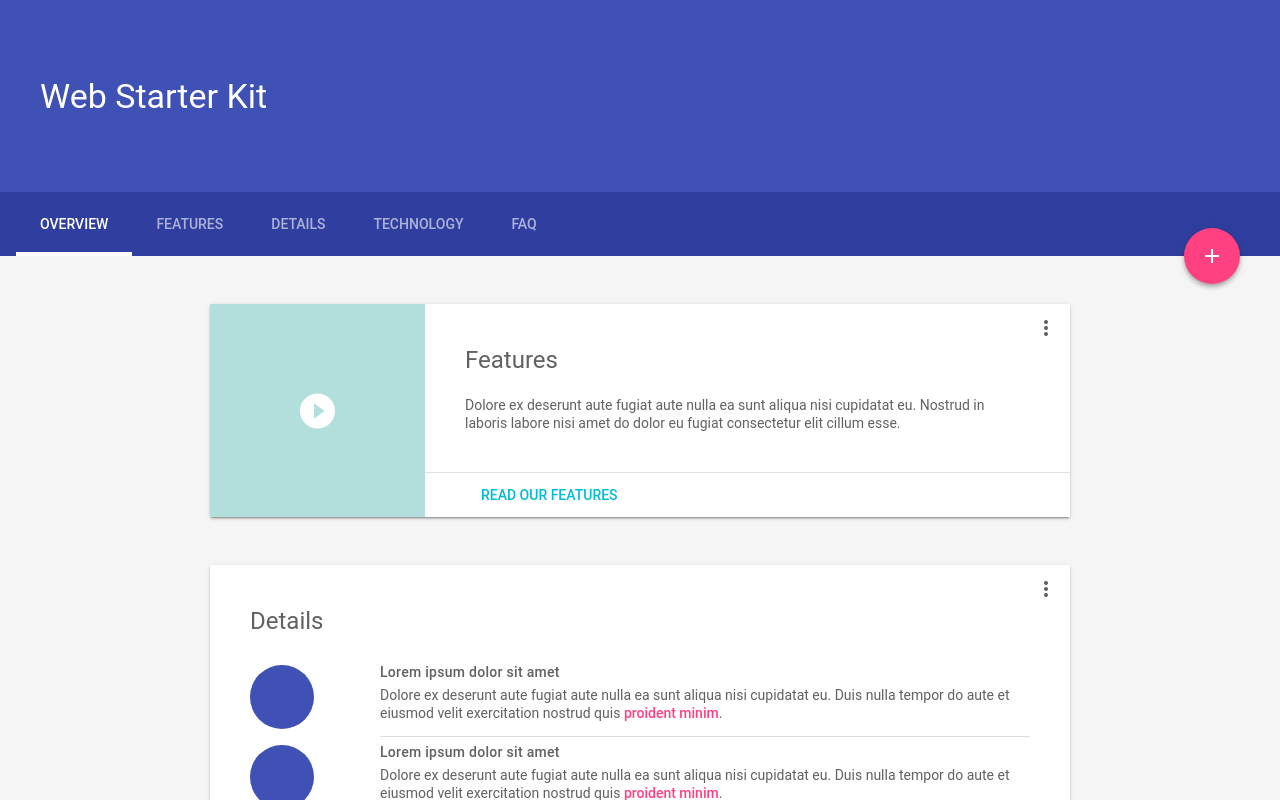
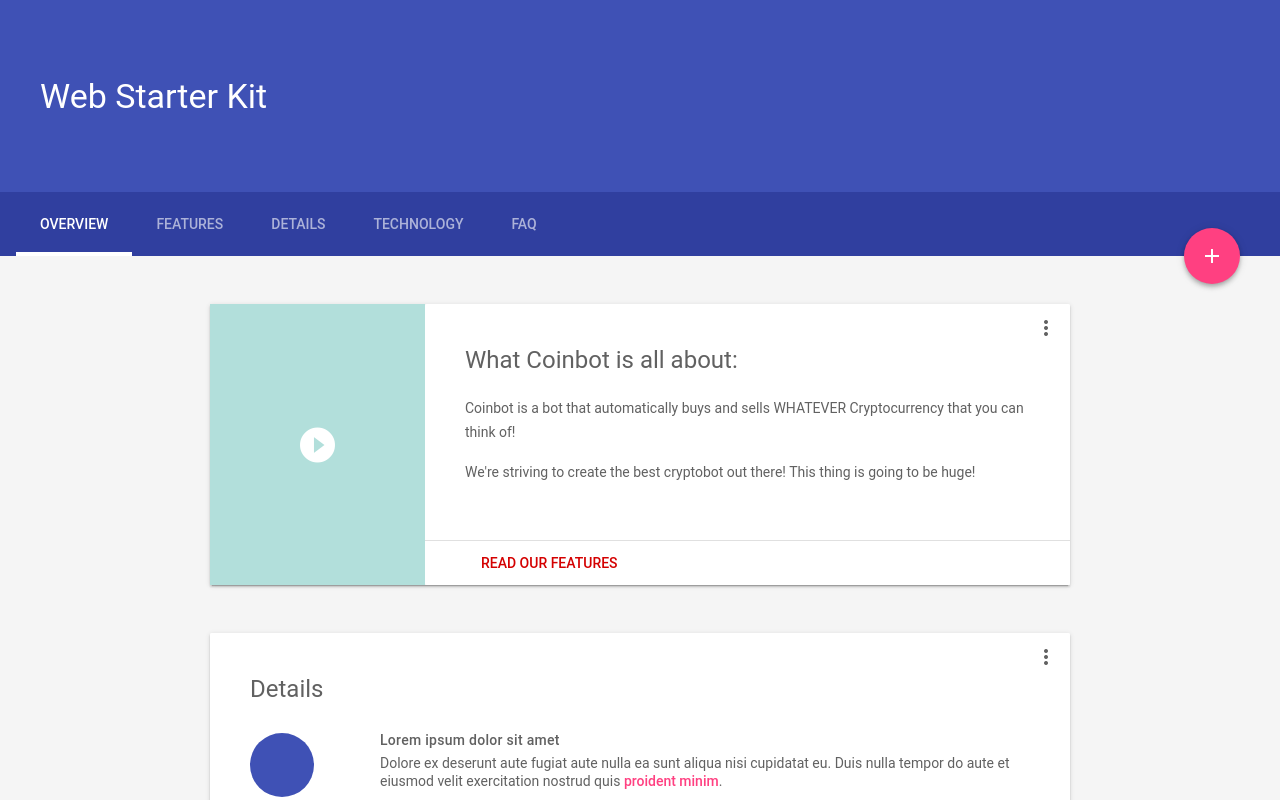
Before and after one commit to Frostbyt3/Webkit, a plain HTML site: page index.html in a window 1280 px wide. Drawn offline with nearby package versions, Linux system fonts and the light colour scheme.

Commit message:
Slight Changes to the Index and CSS

```diff
--- a/index.html
+++ b/index.html
@@ -5,7 +5,7 @@
     <meta http-equiv="X-UA-Compatible" content="IE=edge">
     <meta name="description" content="">
     <meta name="viewport" content="width=device-width, initial-scale=1.0">
-    <title>Web Starter Kit</title>
+    <title>Welcome to Coinbot!</title>
 
     <!-- Disable tap highlight on IE -->
     <meta name="msapplication-tap-highlight" content="no">
@@ -82,11 +82,12 @@
             </header>
             <div class="mdl-card mdl-cell mdl-cell--9-col-desktop mdl-cell--6-col-tablet mdl-cell--4-col-phone">
               <div class="mdl-card__supporting-text">
-                <h4>Features</h4>
-                Dolore ex deserunt aute fugiat aute nulla ea sunt aliqua nisi cupidatat eu. Nostrud in laboris labore nisi amet do dolor eu fugiat consectetur elit cillum esse.
+                <h4>What Coinbot is all about:</h4>
+                <p>Coinbot is a bot that automatically buys and sells WHATEVER Cryptocurrency that you can think of!</p>
+                <p>We're striving to create the best cryptobot out there! This thing is going to be huge!</p>
               </div>
               <div class="mdl-card__actions">
-                <a href="#" class="mdl-button">Read our features</a>
+                <a href="#features" class="mdl-button">Read our features</a>
               </div>
             </div>
             <button class="mdl-button mdl-js-button mdl-js-ripple-effect mdl-button--icon" id="btn1">
--- a/styles/main.css
+++ b/styles/main.css
@@ -87,7 +87,7 @@ html, body {
   color: inherit;
 }
 .mdl-demo .mdl-card__actions a {
-  color: #00BCD4;
+  color: #d40000;
   margin: 0;
 }
 .mdl-demo .mdl-card__actions a:hover,
@@ -202,7 +202,7 @@ html, body {
   margin-top: 0;
 }
 .mdl-demo .toc a {
-  color: #4DD0E1;
+  color: #e14d4d;
   text-decoration: none;
   font-size: 16px;
   line-height: 28px;
```
